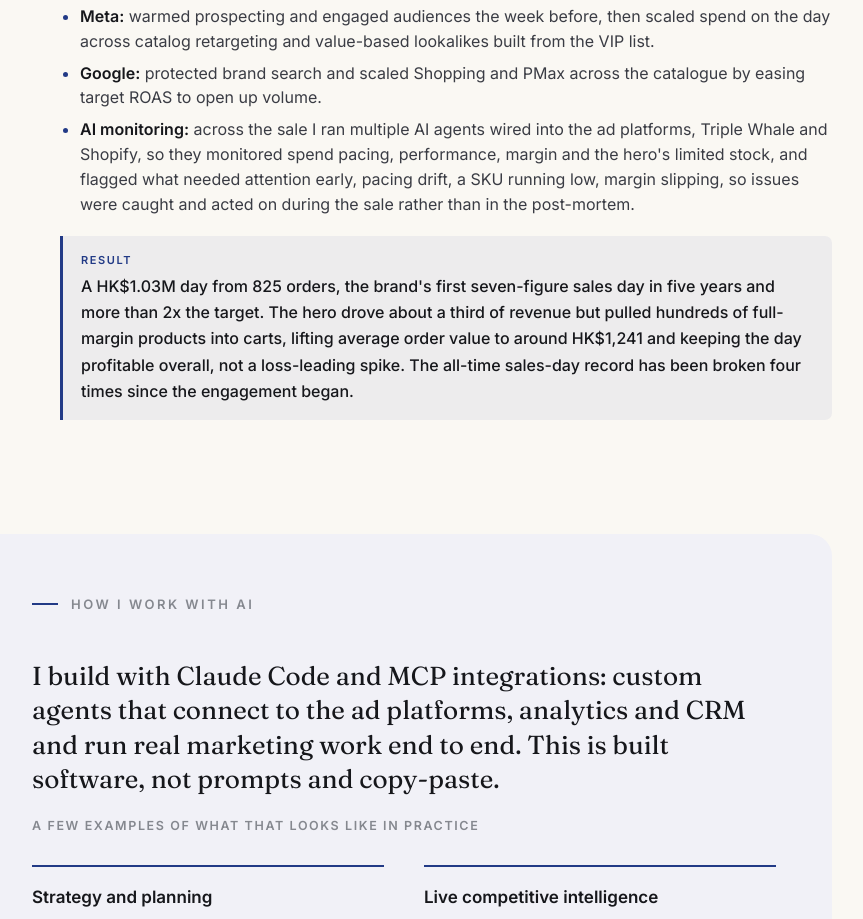
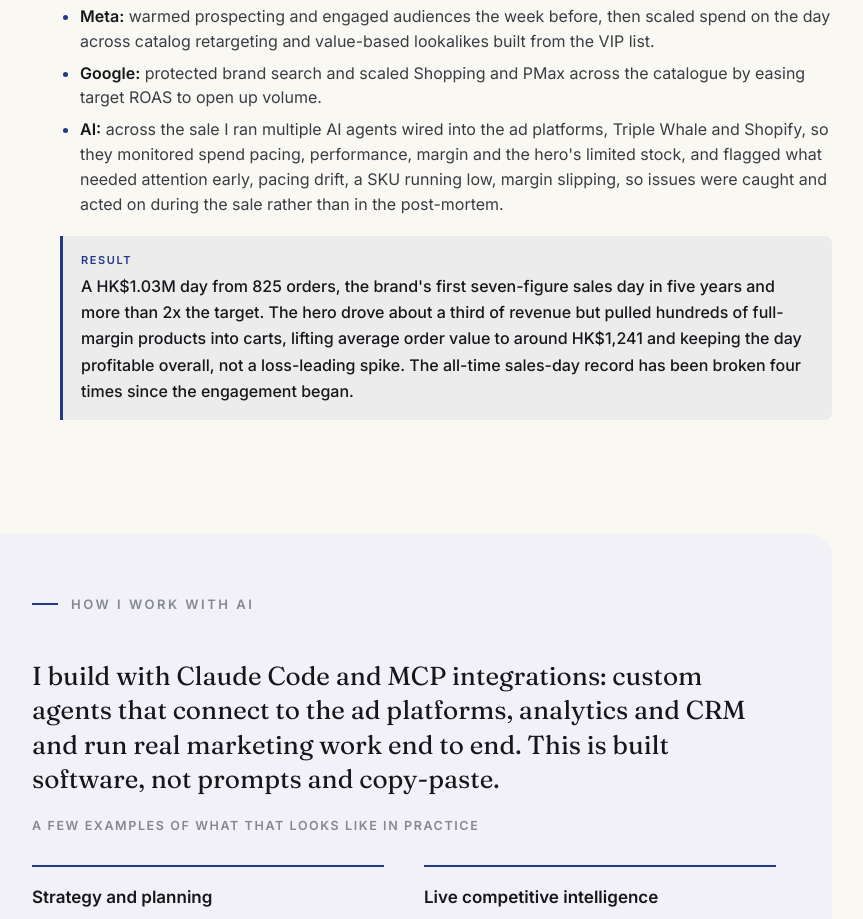
Before and after one commit to ra-shipit/ra-digital, a plain HTML site: page recentwork/index.html in a window 1280 px wide. Shown: the part 2774-3693 px from the top of the page, without its empty margins (236-1099 px from the left). Drawn offline with Linux system fonts and the light colour scheme.

Commit message:
Case 03: rename AI monitoring label to AI (consistent with Case 01)

```diff
--- a/recentwork/index.html
+++ b/recentwork/index.html
@@ -215,7 +215,7 @@
             <li><b>Engineering for margin:</b> the hero was deliberately thin-margin, so I used it only as a traffic-and-urgency hook and engineered the demand into higher-value baskets, building higher-margin bundles and offers, and prioritising higher-margin SKUs in Shopping and PMax through custom-label feed segmentation and campaign structure. Boardfy kept the range price-competitive through competitor monitoring and repricing, and success was judged on AOV and contribution margin in Triple Whale, not SKU-level ROAS.</li>
             <li><b>Meta:</b> warmed prospecting and engaged audiences the week before, then scaled spend on the day across catalog retargeting and value-based lookalikes built from the VIP list.</li>
             <li><b>Google:</b> protected brand search and scaled Shopping and PMax across the catalogue by easing target ROAS to open up volume.</li>
-            <li><b>AI monitoring:</b> across the sale I ran multiple AI agents wired into the ad platforms, Triple Whale and Shopify, so they monitored spend pacing, performance, margin and the hero's limited stock, and flagged what needed attention early, pacing drift, a SKU running low, margin slipping, so issues were caught and acted on during the sale rather than in the post-mortem.</li>
+            <li><b>AI:</b> across the sale I ran multiple AI agents wired into the ad platforms, Triple Whale and Shopify, so they monitored spend pacing, performance, margin and the hero's limited stock, and flagged what needed attention early, pacing drift, a SKU running low, margin slipping, so issues were caught and acted on during the sale rather than in the post-mortem.</li>
           </ul>
         </div>
         <div class="result"><span class="k">Result</span><p>A HK$1.03M day from 825 orders, the brand's first seven-figure sales day in five years and more than 2x the target. The hero drove about a third of revenue but pulled hundreds of full-margin products into carts, lifting average order value to around HK$1,241 and keeping the day profitable overall, not a loss-leading spike. The all-time sales-day record has been broken four times since the engagement began.</p></div>
```
